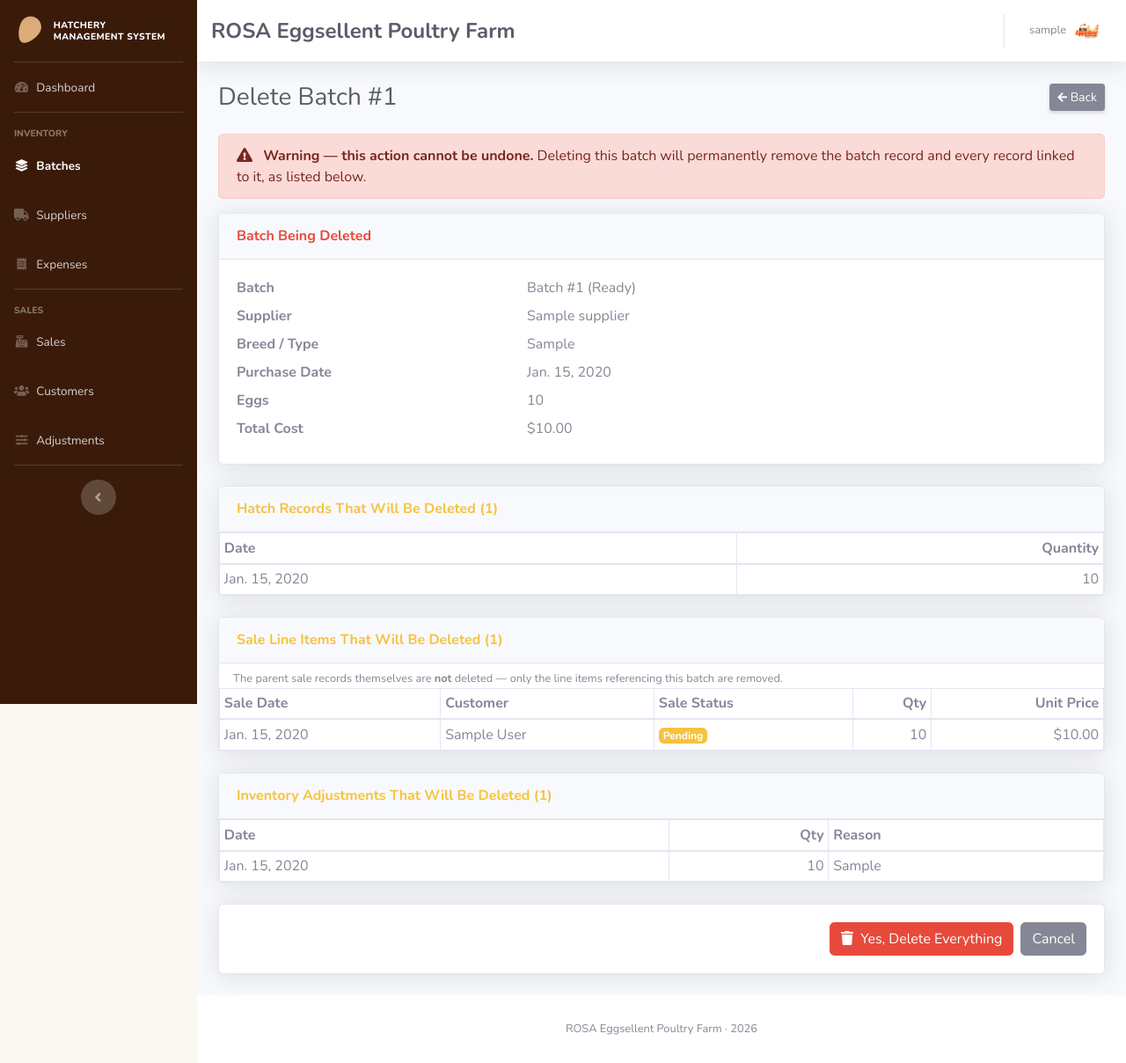
After one commit to Unkerpaulie/hatchery, a Django app: page /inventory/batches/1/delete/ in a window 1280 px wide. The commit adds this page. Shown: the whole page at 88% size. Run offline with Django 5.2, Linux system fonts and the light colour scheme; a user stored in the database is signed in; tables that the repository leaves empty hold one stand-in row (values such as "Sample post"); some libraries are stand-ins or nearby versions.

Commit message:
added update and delete views for batches

```diff
--- a/inventory/admin.py
+++ b/inventory/admin.py
@@ -17,9 +17,9 @@ class SupplierAdmin(admin.ModelAdmin):
 
 @admin.register(Batch)
 class BatchAdmin(admin.ModelAdmin):
-    list_display = ("__str__", "supplier", "purchase_date", "quantity", "status")
+    list_display = ("__str__", "supplier", "breed", "purchase_date", "quantity", "status")
     list_filter = ("status",)
-    search_fields = ("supplier__business_name",)
+    search_fields = ("supplier__business_name", "breed")
     readonly_fields = ("incubation_start_date", "status", "created_at", "updated_at")
     inlines = [HatchInline]
 
--- a/inventory/forms.py
+++ b/inventory/forms.py
@@ -56,16 +56,19 @@ class SupplierForm(forms.ModelForm):
 class BatchForm(forms.ModelForm):
     class Meta:
         model = Batch
-        fields = ["supplier", "purchase_date", "quantity", "total_cost"]
+        fields = ["supplier", "purchase_date", "quantity", "total_cost", "breed", "notes"]
         widgets = {
-            "supplier":     forms.Select(attrs=_SELECT),
+            "supplier":      forms.Select(attrs=_SELECT),
             "purchase_date": forms.DateInput(attrs=_DATE),
-            "quantity":     forms.NumberInput(attrs=_TEXT),
-            "total_cost":   forms.NumberInput(attrs={**_TEXT, "step": "0.01"}),
+            "quantity":      forms.NumberInput(attrs=_TEXT),
+            "total_cost":    forms.NumberInput(attrs={**_TEXT, "step": "0.01"}),
+            "breed":         forms.TextInput(attrs=_TEXT),
+            "notes":         forms.Textarea(attrs=_TEXTAREA),
         }
         labels = {
             "total_cost": "Total Cost ($)",
             "quantity":   "Egg Quantity",
+            "breed":      "Breed / Type",
         }
 
     def __init__(self, *args, **kwargs):
--- a/inventory/models.py
+++ b/inventory/models.py
@@ -96,8 +96,10 @@ class Batch(models.Model):
     purchase_date = models.DateField()
     total_cost = models.DecimalField(max_digits=10, decimal_places=2)
     quantity = models.PositiveIntegerField(help_text="Number of eggs in this batch.")
+    breed = models.CharField(max_length=100, blank=True, help_text="Breed or type of eggs (e.g. Rhode Island Red, Broiler).")
     incubation_start_date = models.DateField(null=True, blank=True)
     status = models.CharField(max_length=16, choices=Status.choices, default=Status.READY)
+    notes = models.TextField(blank=True)
 
     created_at = models.DateTimeField(auto_now_add=True)
     updated_at = models.DateTimeField(auto_now=True)
@@ -176,7 +178,7 @@ class Batch(models.Model):
 class Hatch(models.Model):
     """A daily hatch record on a batch. Quantities aggregate per day in the UI."""
 
-    batch = models.ForeignKey(Batch, on_delete=models.PROTECT, related_name="hatches")
+    batch = models.ForeignKey(Batch, on_delete=models.CASCADE, related_name="hatches")
     date = models.DateField(default=timezone.localdate)
     quantity = models.PositiveIntegerField()
 
--- a/inventory/urls.py
+++ b/inventory/urls.py
@@ -21,6 +21,8 @@ urlpatterns = [
     path("batches/",                    views.BatchListView.as_view(),             name="batch_list"),
     path("batches/new/",                views.BatchCreateView.as_view(),           name="batch_create"),
     path("batches/<int:pk>/",           views.BatchDetailView.as_view(),           name="batch_detail"),
+    path("batches/<int:pk>/edit/",          views.BatchUpdateView.as_view(),           name="batch_update"),
+    path("batches/<int:pk>/delete/",        views.BatchDeleteView.as_view(),           name="batch_delete"),
     path("batches/<int:pk>/begin-incubation/",
                                         views.BatchBeginIncubationView.as_view(),  name="batch_begin_incubation"),
     path("batches/<int:pk>/complete/",  views.BatchCompleteView.as_view(),         name="batch_complete"),
--- a/inventory/views.py
+++ b/inventory/views.py
@@ -14,7 +14,7 @@ from django.views.generic import (
     CreateView, DeleteView, DetailView, ListView, UpdateView,
 )
 
-from sales.models import SaleLine
+from sales.models import Adjustment, SaleLine
 
 from .forms import BatchForm, ExpenseForm, HatchForm, SupplierForm
 from .models import Batch, Expense, Hatch, Supplier
@@ -133,6 +133,48 @@ class BatchDetailView(LoginRequiredMixin, DetailView):
                 .order_by("sale__date")
             )
         return ctx
+
+
+class BatchUpdateView(LoginRequiredMixin, UpdateView):
+    model = Batch
+    form_class = BatchForm
+    template_name = "inventory/batch_form.html"
+    context_object_name = "batch"
+
+    def form_valid(self, form):
+        messages.success(self.request, "Batch updated.")
+        return super().form_valid(form)
+
+    def get_success_url(self):
+        return reverse("inventory:batch_detail", kwargs={"pk": self.object.pk})
+
+
+class BatchDeleteView(LoginRequiredMixin, DeleteView):
+    model = Batch
+    template_name = "inventory/batch_confirm_delete.html"
+    context_object_name = "batch"
+    success_url = reverse_lazy("inventory:batch_list")
+
+    def get_context_data(self, **kwargs):
+        ctx = super().get_context_data(**kwargs)
+        batch = self.object
+        ctx["hatches"] = batch.hatches.order_by("date")
+        ctx["sale_lines"] = (
+            SaleLine.objects
+            .filter(batch=batch)
+            .select_related("sale__customer")
+            .order_by("sale__date")
+        )
+        ctx["adjustments"] = (
+            Adjustment.objects
+            .filter(batch=batch)
+            .order_by("date")
+        )
+        return ctx
+
+    def form_valid(self, form):
+        messages.success(self.request, "Batch and all associated records deleted.")
+        return super().form_valid(form)
 
 
 class BatchBeginIncubationView(LoginRequiredMixin, View):
--- a/sales/models.py
+++ b/sales/models.py
@@ -82,7 +82,7 @@ class SaleLine(models.Model):
 
     sale = models.ForeignKey(Sale, on_delete=models.CASCADE, related_name="lines")
     batch = models.ForeignKey(
-        "inventory.Batch", on_delete=models.PROTECT, related_name="sale_lines"
+        "inventory.Batch", on_delete=models.CASCADE, related_name="sale_lines"
     )
     quantity = models.PositiveIntegerField()
     unit_price = models.DecimalField(max_digits=10, decimal_places=2)
@@ -135,7 +135,7 @@ class Adjustment(models.Model):
     """
 
     batch = models.ForeignKey(
-        "inventory.Batch", on_delete=models.PROTECT, related_name="adjustments"
+        "inventory.Batch", on_delete=models.CASCADE, related_name="adjustments"
     )
     date = models.DateField(default=timezone.localdate)
     quantity = models.PositiveIntegerField()
--- /dev/null
+++ b/templates/inventory/batch_confirm_delete.html
@@ -0,0 +1,160 @@
+{% extends "base.html" %}
+{% block title %}Delete Batch #{{ batch.pk }} · Hatchery{% endblock %}
+
+{% block content %}
+<div class="d-sm-flex align-items-center justify-content-between mb-4">
+    <h1 class="h3 mb-0 text-gray-800">Delete Batch #{{ batch.pk }}</h1>
+    <a href="{% url 'inventory:batch_detail' batch.pk %}" class="btn btn-sm btn-secondary shadow-sm">
+        <i class="fas fa-arrow-left fa-sm"></i> Back
+    </a>
+</div>
+
+<div class="alert alert-danger">
+    <i class="fas fa-exclamation-triangle mr-2"></i>
+    <strong>Warning — this action cannot be undone.</strong>
+    Deleting this batch will permanently remove the batch record and every record linked to it,
+    as listed below.
+</div>
+
+{# ── Batch summary ────────────────────────────────────────────────────────── #}
+<div class="card shadow mb-4">
+    <div class="card-header py-3">
+        <h6 class="m-0 font-weight-bold text-danger">Batch Being Deleted</h6>
+    </div>
+    <div class="card-body">
+        <dl class="row mb-0">
+            <dt class="col-sm-4">Batch</dt>
+            <dd class="col-sm-8">{{ batch }}</dd>
+            <dt class="col-sm-4">Supplier</dt>
+            <dd class="col-sm-8">{{ batch.supplier|default:"—" }}</dd>
+            {% if batch.breed %}
+            <dt class="col-sm-4">Breed / Type</dt>
+            <dd class="col-sm-8">{{ batch.breed }}</dd>
+            {% endif %}
+            <dt class="col-sm-4">Purchase Date</dt>
+            <dd class="col-sm-8">{{ batch.purchase_date }}</dd>
+            <dt class="col-sm-4">Eggs</dt>
+            <dd class="col-sm-8">{{ batch.quantity }}</dd>
+            <dt class="col-sm-4">Total Cost</dt>
+            <dd class="col-sm-8">${{ batch.total_cost|floatformat:2 }}</dd>
+        </dl>
+    </div>
+</div>
+
+{# ── Hatch records ────────────────────────────────────────────────────────── #}
+{% if hatches %}
+<div class="card shadow mb-4">
+    <div class="card-header py-3">
+        <h6 class="m-0 font-weight-bold text-warning">
+            Hatch Records That Will Be Deleted ({{ hatches|length }})
+        </h6>
+    </div>
+    <div class="card-body p-0">
+        <div class="table-responsive">
+            <table class="table table-bordered table-sm mb-0">
+                <thead><tr><th>Date</th><th class="text-right">Quantity</th></tr></thead>
+                <tbody>
+                {% for h in hatches %}
+                <tr><td>{{ h.date }}</td><td class="text-right">{{ h.quantity }}</td></tr>
+                {% endfor %}
+                </tbody>
+            </table>
+        </div>
+    </div>
+</div>
+{% endif %}
+
+{# ── Sale lines ───────────────────────────────────────────────────────────── #}
+{% if sale_lines %}
+<div class="card shadow mb-4">
+    <div class="card-header py-3">
+        <h6 class="m-0 font-weight-bold text-warning">
+            Sale Line Items That Will Be Deleted ({{ sale_lines|length }})
+        </h6>
+    </div>
+    <p class="text-muted small px-3 pt-2 mb-0">
+        The parent sale records themselves are <strong>not</strong> deleted — only the
+        line items referencing this batch are removed.
+    </p>
+    <div class="card-body p-0">
+        <div class="table-responsive">
+            <table class="table table-bordered table-sm mb-0">
+                <thead>
+                    <tr>
+                        <th>Sale Date</th>
+                        <th>Customer</th>
+                        <th>Sale Status</th>
+                        <th class="text-right">Qty</th>
+                        <th class="text-right">Unit Price</th>
+                    </tr>
+                </thead>
+                <tbody>
+                {% for line in sale_lines %}
+                <tr>
+                    <td>{{ line.sale.date }}</td>
+                    <td>{{ line.sale.customer }}</td>
+                    <td>
+                        {% if line.sale.status == "pending" %}<span class="badge badge-warning">Pending</span>
+                        {% elif line.sale.status == "closed" %}<span class="badge badge-success">Closed</span>
+                        {% else %}<span class="badge badge-secondary">Cancelled</span>{% endif %}
+                    </td>
+                    <td class="text-right">{{ line.quantity }}</td>
+                    <td class="text-right">${{ line.unit_price|floatformat:2 }}</td>
+                </tr>
+                {% endfor %}
+                </tbody>
+            </table>
+        </div>
+    </div>
+</div>
+{% endif %}
+
+{# ── Adjustments ──────────────────────────────────────────────────────────── #}
+{% if adjustments %}
+<div class="card shadow mb-4">
+    <div class="card-header py-3">
+        <h6 class="m-0 font-weight-bold text-warning">
+            Inventory Adjustments That Will Be Deleted ({{ adjustments|length }})
+        </h6>
+    </div>
+    <div class="card-body p-0">
+        <div class="table-responsive">
+            <table class="table table-bordered table-sm mb-0">
+                <thead><tr><th>Date</th><th class="text-right">Qty</th><th>Reason</th></tr></thead>
+                <tbody>
+                {% for adj in adjustments %}
+                <tr>
+                    <td>{{ adj.date }}</td>
+                    <td class="text-right">{{ adj.quantity }}</td>
+                    <td>{{ adj.reason }}</td>
+                </tr>
+                {% endfor %}
+                </tbody>
+            </table>
+        </div>
+    </div>
+</div>
+{% endif %}
+
+{% if not hatches and not sale_lines and not adjustments %}
+<div class="alert alert-info">
+    <i class="fas fa-info-circle mr-1"></i>
+    No hatch records, sale lines, or adjustments are linked to this batch. Only the batch itself will be removed.
+</div>
+{% endif %}
+
+{# ── Confirm / cancel ─────────────────────────────────────────────────────── #}
+<div class="card shadow mb-4">
+    <div class="card-body">
+        <form method="post" novalidate>
+            {% csrf_token %}
+            <div class="d-flex justify-content-end">
+                <button type="submit" class="btn btn-danger">
+                    <i class="fas fa-trash mr-1"></i> Yes, Delete Everything
+                </button>
+                <a href="{% url 'inventory:batch_detail' batch.pk %}" class="btn btn-secondary ml-2">Cancel</a>
+            </div>
+        </form>
+    </div>
+</div>
+{% endblock %}
```
Also changed, not shown: templates/inventory/batch_detail.html (+20 -3 lines), templates/inventory/batch_form.html (+18 -0 lines), templates/inventory/batch_list.html (+9 -1 lines), inventory/migrations/0004_batch_breed_batch_notes_alter_hatch_batch.py (added), sales/migrations/0004_alter_adjustment_batch_alter_saleline_batch.py (added).
